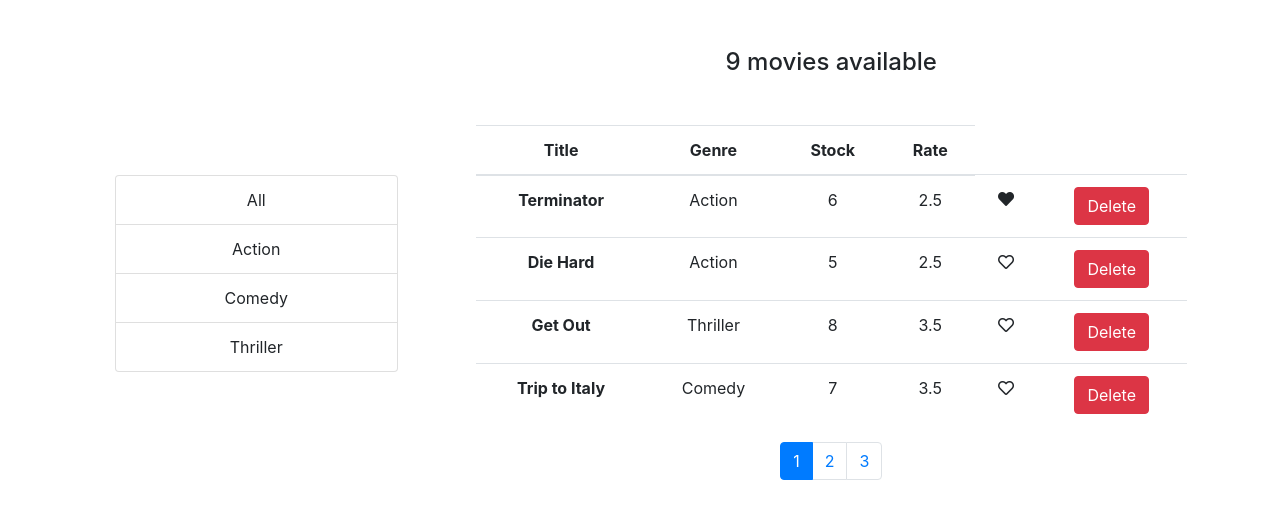
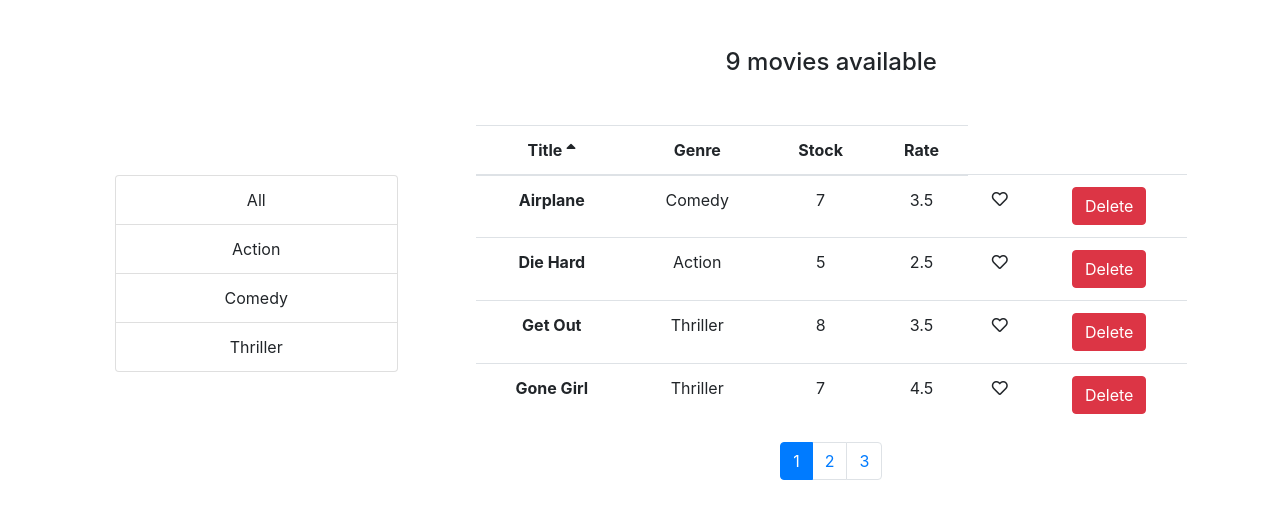
Before and after one commit to randularsw/React-tasks, a React (Create React App) app: page / in a window 1280 px wide. Shown: the top 518 px of the page. Built offline with nearby package versions, Linux system fonts and the light colour scheme.

Commit message:
sorting with lodash

```diff
--- a/package.json
+++ b/package.json
@@ -8,6 +8,7 @@
     "@testing-library/react": "^9.3.2",
     "@testing-library/user-event": "^7.1.2",
     "bootstrap": "^4.4.1",
+    "lodash": "^4.17.15",
     "react": "^16.13.1",
     "react-dom": "^16.13.1",
     "react-scripts": "3.4.1"
--- a/src/components/movies.jsx
+++ b/src/components/movies.jsx
@@ -1,20 +1,22 @@
 import React, { Component } from 'react';
 import { getMovies } from '../services/fakeMovieService';
-import Like from './like';
 import Pagination from './pagination';
 import ListGroup from './listGroup';
 import { getGenres } from '../services/fakeGenreService';
+import MoviesTable from './moviesTable';
+import _ from 'lodash';
 
 export default class Movies extends Component {
     state = {
         movies: [],
         genres: [],
         pageSize: 4,
-        currentPage: 1
+        currentPage: 1,
+        sortColumn: { path: 'title', order: 'asc' }
     }
 
     componentDidMount() {
-        const genres = [{name: 'All',_id:1}, ...getGenres()];
+        const genres = [{ name: 'All', _id: 1 }, ...getGenres()];
         this.setState({ movies: getMovies(), genres });
     }
 
@@ -28,6 +30,10 @@ export default class Movies extends Component {
     handleDelete = (movie) => {
         const movies = this.state.movies.filter(m => m._id !== movie._id);
         this.setState({ movies: movies });
+    }
+
+    handleSort = (sortColumn) => {
+        this.setState({ sortColumn });
     }
 
     handlePageChange = (page) => {
@@ -45,12 +51,16 @@ export default class Movies extends Component {
 
     render() {
         const { length: count } = this.state.movies;
-        const { movies: allMovies, genres, pageSize, currentPage, selectedGenre } = this.state;
+        const { movies: allMovies, genres, pageSize, currentPage, selectedGenre, sortColumn } = this.state;
         if (count === 0) {
             return <h4>No movies yet.</h4>
         }
-        const filtered = selectedGenre && selectedGenre._id!==1 ? allMovies.filter(m => m.genre._id === selectedGenre._id) : allMovies;
-        const movies = this.paginate(filtered, currentPage, pageSize);
+        // filter
+        const filtered = selectedGenre && selectedGenre._id !== 1 ? allMovies.filter(m => m.genre._id === selectedGenre._id) : allMovies;
+        // sort
+        const sorted = _.orderBy(filtered, [sortColumn.path], [sortColumn.order])
+        // paginate
+        const movies = this.paginate(sorted, currentPage, pageSize);
         return (
             <div className="row container-fluid">
                 <div className="col-3" style={{ marginTop: '175px', marginLeft: '100px' }}>
@@ -58,28 +68,7 @@ export default class Movies extends Component {
                 </div>
                 <div className="col m-5">
                     <h4>{filtered.length} movies available</h4>
-                    <table className="table mt-5">
-                        <thead>
-                            <tr>
-                                <th scope="col">Title</th>
-                                <th scope="col">Genre</th>
-                                <th scope="col">Stock</th>
-                                <th scope="col">Rate</th>
-                            </tr>
-                        </thead>
-                        <tbody>
-                            {movies.map(movie => (
-                                <tr key={movie._id}>
-                                    <th>{movie.title}</th>
-                                    <td>{movie.genre.name}</td>
-                                    <td>{movie.numberInStock}</td>
-                                    <td>{movie.dailyRentalRate}</td>
-                                    <td><Like liked={movie.liked} onClick={() => this.handleLike(movie)} /></td>
-                                    <td><button onClick={() => this.handleDelete(movie)} className="btn btn-danger">Delete</button></td>
-                                </tr>
-                            ))}
-                        </tbody>
-                    </table>
+                    <MoviesTable movies={movies} sortColumn={sortColumn} onLike={this.handleLike} onDelete={this.handleDelete} onSort={this.handleSort} />
                     <div className='d-flex justify-content-center'>
                         <Pagination count={filtered.length} pageSize={pageSize} currentPage={currentPage} onPageChange={this.handlePageChange} />
                     </div>
--- /dev/null
+++ b/src/components/moviesTable.jsx
@@ -0,0 +1,54 @@
+import React, { Component } from 'react';
+import Like from './like';
+
+class MoviesTable extends Component {
+    state = {}
+
+    raiseSort = path => {
+        const sortColumn = this.props.sortColumn;
+        if (sortColumn.path === path) {
+            sortColumn.order = sortColumn.order === 'asc' ? 'desc' : 'asc';
+        } else {
+            sortColumn.path = path;
+            sortColumn.order = 'asc';
+        }
+        this.props.onSort(sortColumn);
+    }
+
+    renderSortIcon = column=>{
+        const {sortColumn} = this.props;
+        if(column!==sortColumn.path) return null;
+        if(sortColumn.order==='asc') return <i className="fas fa-sort-up"></i>;
+        return <i className="fas fa-sort-down"></i>;
+    }
+
+    render() {
+        const { movies, onDelete, onLike } = this.props;
+        return (
+            <table className="table mt-5">
+                <thead>
+                    <tr>
+                        <th style={{ cursor: 'pointer' }} onClick={() => this.raiseSort('title')} scope="col">Title {this.renderSortIcon('title')} </th>
+                        <th style={{ cursor: 'pointer' }} onClick={() => this.raiseSort('genre.name')} scope="col">Genre {this.renderSortIcon('genre.name')}</th>
+                        <th style={{ cursor: 'pointer' }} onClick={() => this.raiseSort('numberInStock')} scope="col">Stock {this.renderSortIcon('numberInStock')}</th>
+                        <th style={{ cursor: 'pointer' }} onClick={() => this.raiseSort('dailyRentalRate')} scope="col">Rate {this.renderSortIcon('dailyRentalRate')}</th>
+                    </tr>
+                </thead>
+                <tbody>
+                    {movies.map(movie => (
+                        <tr key={movie._id}>
+                            <th>{movie.title}</th>
+                            <td>{movie.genre.name}</td>
+                            <td>{movie.numberInStock}</td>
+                            <td>{movie.dailyRentalRate}</td>
+                            <td><Like liked={movie.liked} onClick={() => onLike(movie)} /></td>
+                            <td><button onClick={() => onDelete(movie)} className="btn btn-danger">Delete</button></td>
+                        </tr>
+                    ))}
+                </tbody>
+            </table>
+        );
+    }
+}
+
+export default MoviesTable;
```
